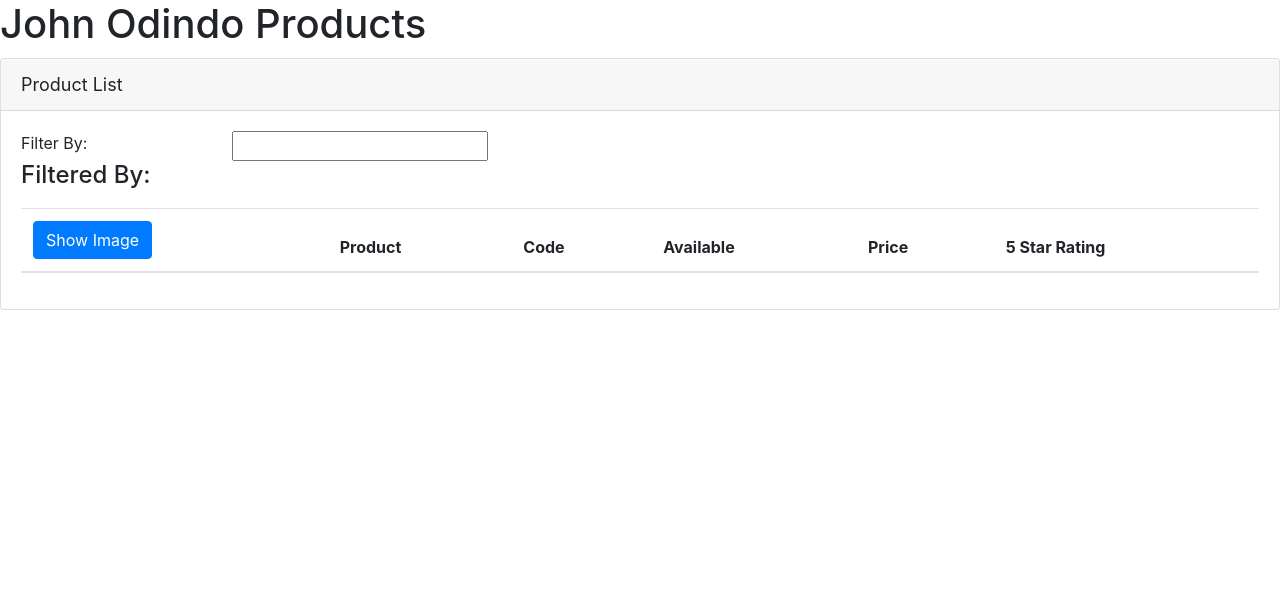
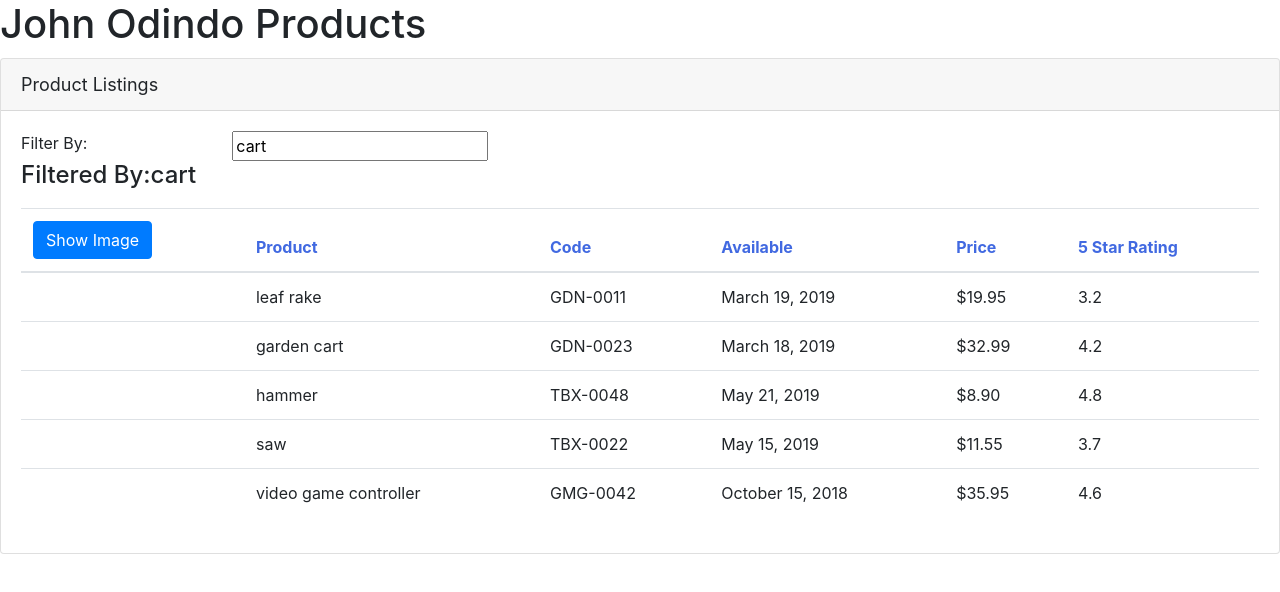
Before and after one commit to johnteoduzl/MyFirstAngularApplication, an Angular app in the folder APM/: page / in a window 1280 px wide. Shown: the top 592 px of the page. Built offline with nearby package versions, Linux system fonts and the light colour scheme.

Commit message:
Styles, Directives and Pipes
Used the lowercaase and currency pipes to format the product-list.component.html template.

Added the styling to the thead on the css file under the products folder.

Made use of the ngmodule and the ng if anf ng for to pass the various data elements and perform binding.

```diff
--- a/APM/src/app/app.module.ts
+++ b/APM/src/app/app.module.ts
@@ -1,8 +1,10 @@
 import { BrowserModule } from '@angular/platform-browser';
 import { NgModule } from '@angular/core';
+import {FormsModule} from'@angular/forms';
 
 import { AppComponent } from './app.component';
 import { ProductListComponent } from './products/product-list.component';
+import { from } from 'rxjs';
 
 @NgModule({
   declarations: [
@@ -10,7 +12,8 @@
     ProductListComponent
   ],
   imports: [
-    BrowserModule
+    BrowserModule,
+    FormsModule
   ],
   bootstrap: [AppComponent]
 })
--- /dev/null
+++ b/APM/src/app/products/product-list.component.css
@@ -0,0 +1,3 @@
+thead{
+    color: royalblue
+}
--- a/APM/src/app/products/product-list.component.html
+++ b/APM/src/app/products/product-list.component.html
@@ -1,28 +1,29 @@
 <div class='card'>
 <div class='card-header'>
-    Product List
+    {{pageTitle}}
 </div>
 <div class='card-body'>
 
     <div class='row'>
         <div class='col-md-2'>Filter By:</div>
             <div class='col-md-4'>
-                <input type='text'/>
+                <input type='text'
+                [(ngModel)]='listFilter'/>
             </div>
     </div>
 
     <div class='row'>
         <div class='col-md-6'>
-            <h4>Filtered By:</h4>
+            <h4>Filtered By:{{listFilter}}</h4>
         </div>
     </div>
 
     <div class='table-responsive'>
-        <table class='table'>
+        <table class='table' *ngIf='products && products.length'>
             <thead>
                 <tr>
                     <th>
-                        <button class='btn btn-primary'>Show Image</button>
+                        <button class='btn btn-primary' (click)='toggleImage()' >{{showImage ? 'Hide':'Show'}} Image</button>
                     </th>
                     <th>Product</th>
                     <th>Code</th>
@@ -32,7 +33,14 @@
                 </tr>
             </thead>
             <tbody>
-
+                <tr *ngFor='let product of products'>
+                    <td><img *ngIf='showImage' [src]='product.imageUrl' [title]='product.productName' [style.width.px]='imageWidth' [style.margin.px]='imageMargin'></td>
+                    <td>{{product.productName | lowercase}}</td>
+                    <td>{{product.productCode}}</td>
+                    <td>{{product.releaseDate}}</td>
+                    <td>{{product.price | currency:'USD':'symbol':'1.2-2'}}</td>
+                    <td>{{product.starRating}}</td>
+                </tr>
             </tbody>
         </table>
 
--- a/APM/src/app/products/product-list.component.ts
+++ b/APM/src/app/products/product-list.component.ts
@@ -1,11 +1,75 @@
 import { Component } from '@angular/core';
+import { IProduct } from './product';
 
 @Component({
 
     selector: 'pm-products',
-    templateUrl: './product-list.component.html'
+    templateUrl: './product-list.component.html',
+    styleUrls: ['./product-list.component.css']
 })
 export class ProductListComponent
 {
-    pageTitle: string = "Product List"
+    pageTitle: string = "Product Listings";
+    imageWidth: number =50;
+    imageMargin: number = 2;
+    showImage: boolean = false;
+    listFilter: string = 'cart';
+    products : IProduct[]=[
+        {
+          "productId": 1,
+          "productName": "Leaf Rake",
+          "productCode": "GDN-0011",
+          "releaseDate": "March 19, 2019",
+          "description": "Leaf rake with 48-inch wooden handle.",
+          "price": 19.95,
+          "starRating": 3.2,
+          "imageUrl": "assets/images/leaf_rake.png"
+        },
+        {
+          "productId": 2,
+          "productName": "Garden Cart",
+          "productCode": "GDN-0023",
+          "releaseDate": "March 18, 2019",
+          "description": "15 gallon capacity rolling garden cart",
+          "price": 32.99,
+          "starRating": 4.2,
+          "imageUrl": "assets/images/garden_cart.png"
+        },
+        {
+          "productId": 5,
+          "productName": "Hammer",
+          "productCode": "TBX-0048",
+          "releaseDate": "May 21, 2019",
+          "description": "Curved claw steel hammer",
+          "price": 8.9,
+          "starRating": 4.8,
+          "imageUrl": "assets/images/hammer.png"
+        },
+        {
+          "productId": 8,
+          "productName": "Saw",
+          "productCode": "TBX-0022",
+          "releaseDate": "May 15, 2019",
+          "description": "15-inch steel blade hand saw",
+          "price": 11.55,
+          "starRating": 3.7,
+          "imageUrl": "assets/images/saw.png"
+        },
+        {
+          "productId": 10,
+          "productName": "Video Game Controller",
+          "productCode": "GMG-0042",
+          "releaseDate": "October 15, 2018",
+          "description": "Standard two-button video game controller",
+          "price": 35.95,
+          "starRating": 4.6,
+          "imageUrl": "assets/images/xbox-controller.png"
+        }
+      ];
+
+      toggleImage():void{
+
+        this.showImage=!this.showImage;
+      }
+
 }
--- /dev/null
+++ b/APM/src/app/products/product.ts
@@ -0,0 +1,11 @@
+export interface IProduct
+{
+    productId: number;
+    productName: string;
+    productCode: string;
+    releaseDate:string;
+    price: number;
+    description: string;
+    starRating: number;
+    imageUrl:string;
+}
```
